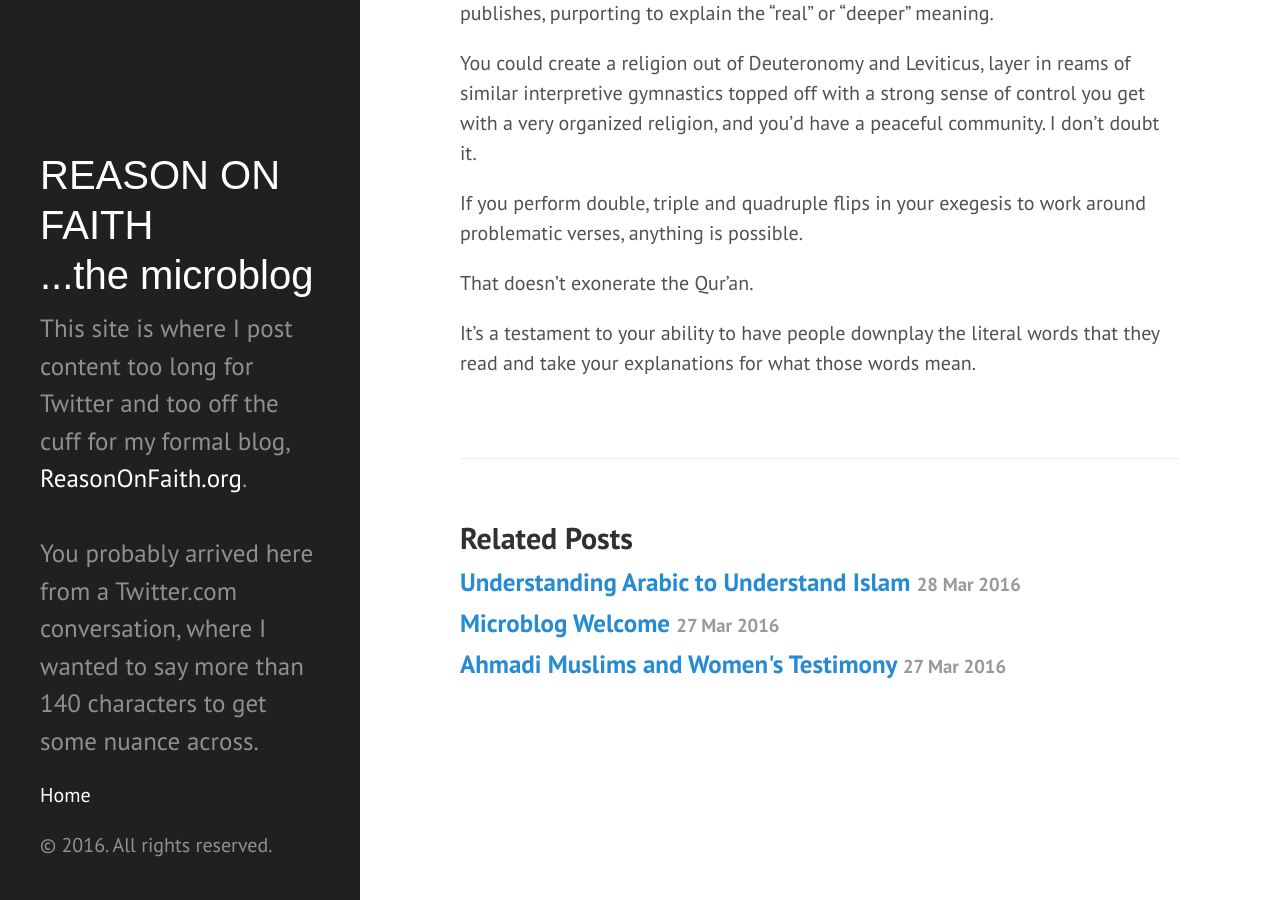
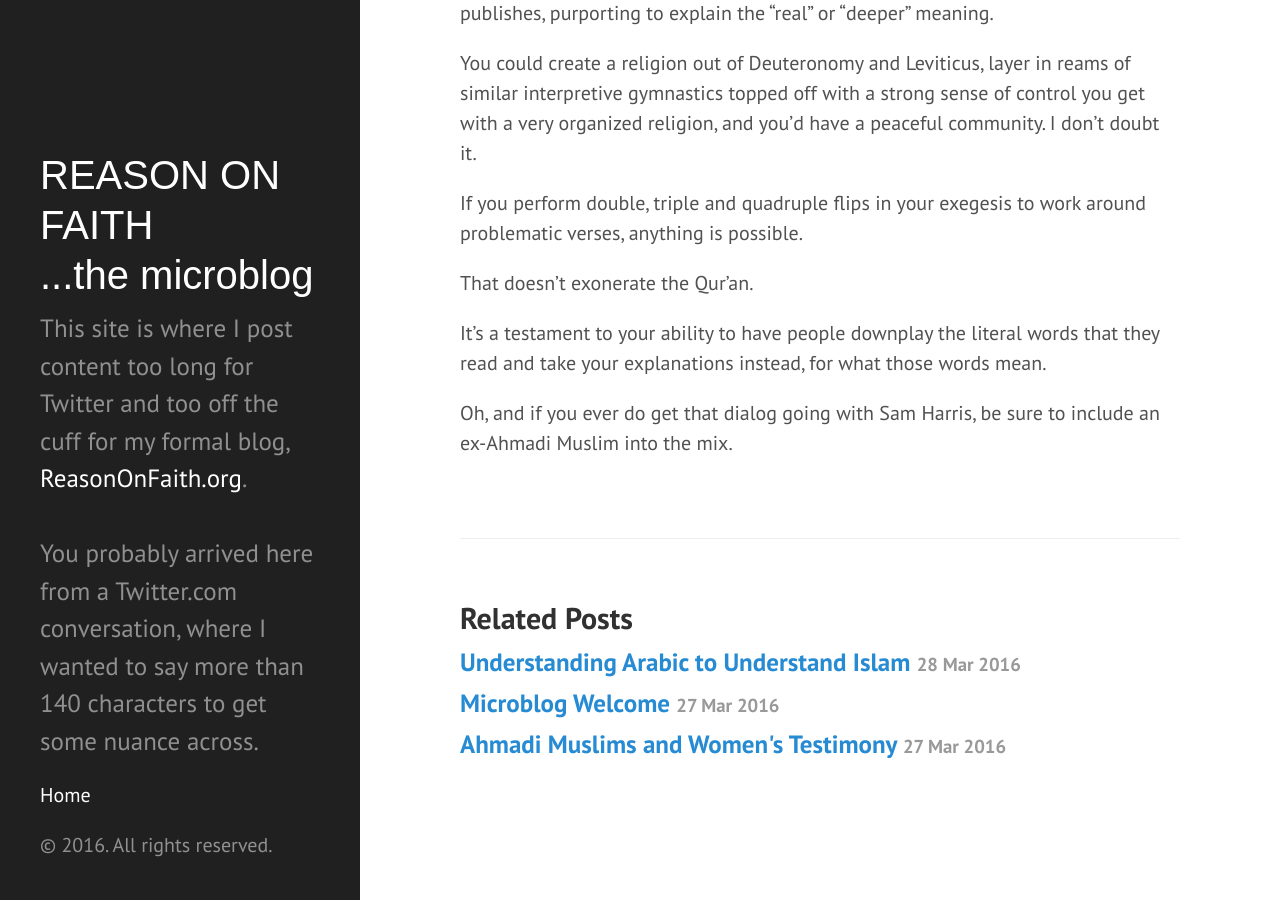
Before and after one commit to ReasonOnFaith/ReasonOnFaith.github.io, a Jekyll site: the page built from _posts/2016-03-29-ahmadi-muslims-who-follow-100-qur-an.markdown, in a window 1280 px wide and 900 px high, scrolled down 1522 px. Built offline with Jekyll 4.4.1, drawn with Linux system fonts in a browser that asks for light colours.

Commit message:
Post update: Ahmadi Muslims who follow 100% Qur'an

```diff
--- a/_posts/2016-03-29-ahmadi-muslims-who-follow-100-qur-an.markdown
+++ b/_posts/2016-03-29-ahmadi-muslims-who-follow-100-qur-an.markdown
@@ -37,4 +37,6 @@ If you perform double, triple and quadruple flips in your exegesis to work aroun
 
 That doesn't exonerate the Qur'an.
 
-It's a testament to your ability to have people downplay the literal words that they read and take your explanations for what those words mean.
+It's a testament to your ability to have people downplay the literal words that they read and take your explanations instead, for what those words mean.
+
+Oh, and if you ever do get that dialog going with Sam Harris, be sure to include an ex-Ahmadi Muslim into the mix.
```
